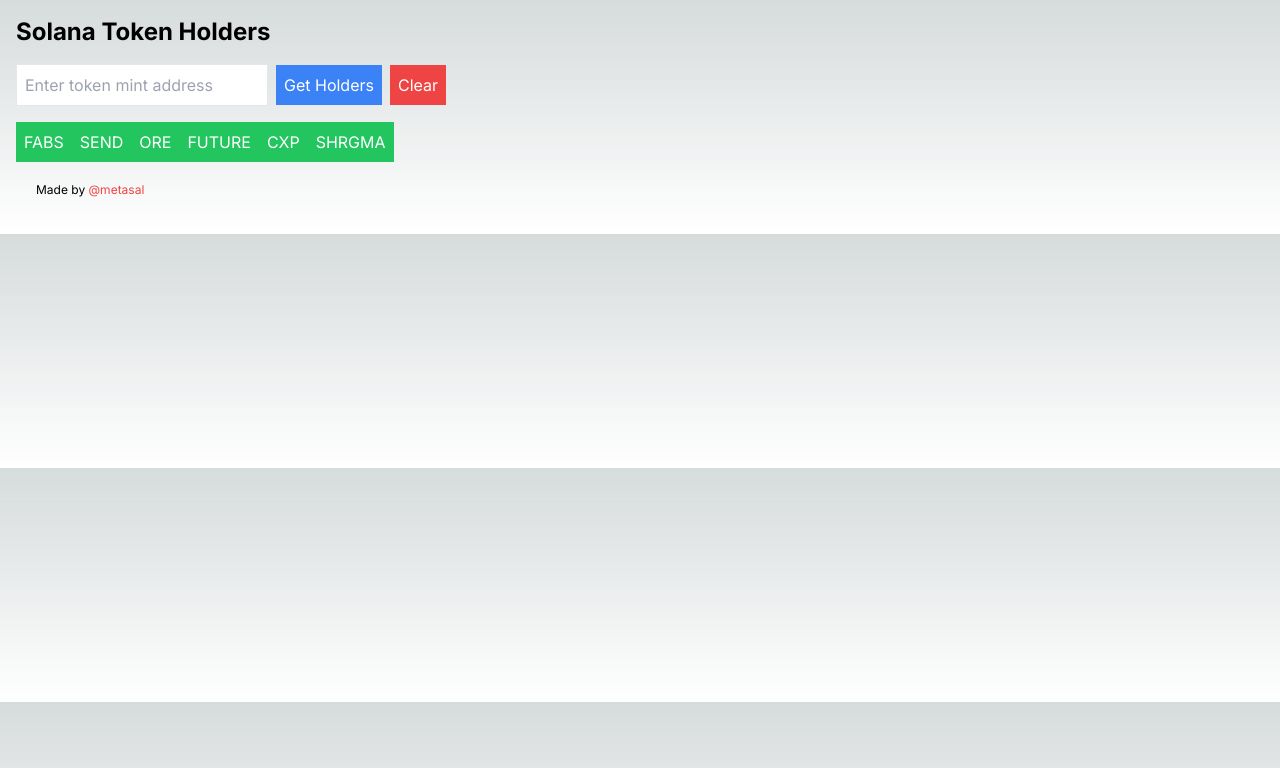
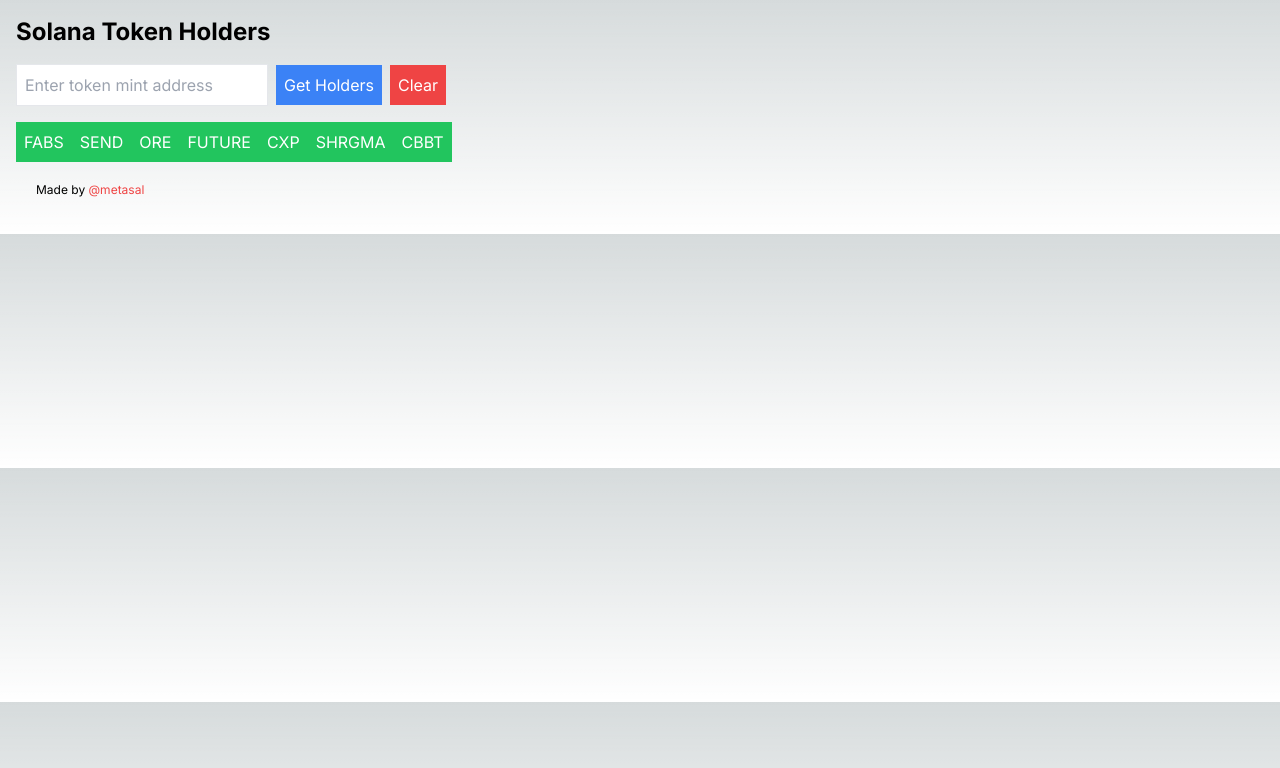
Before and after one commit to metasal1/tokenholders, a Next.js app: page / in a window 1280 px wide. Shown: the top 768 px of the page. Built offline with nearby package versions, Linux system fonts and the light colour scheme.

Commit message:
added CBBT

```diff
--- a/src/app/page.tsx
+++ b/src/app/page.tsx
@@ -88,6 +88,8 @@ export default function Home() {
         <button onClick={() => setMintAddress('FUTURETnhzFApq2TiZiNbWLQDXMx4nWNpFtmvTf11pMy')} className="text-white bg-green-500 hover:bg-purple-500 p-2 ">FUTURE</button>
         <button onClick={() => setMintAddress('Ax6TrTpSthzu1RNptH5VBRR53atgvK75fCSV4zQpump')} className="text-white bg-green-500 hover:bg-purple-500 p-2 ">CXP</button>
         <button onClick={() => setMintAddress('8dtYmiGyAMahRtj2W9XVqAjJo59dGbCT7yk7AaxPBzLc')} className="text-white bg-green-500 hover:bg-purple-500 p-2 ">SHRGMA</button>
+        <button onClick={() => setMintAddress('CBBTCYTLFmQMKQznzSX4un9zBdnL3Em7PU99ZQ1UWwfv')} className="text-white bg-green-500 hover:bg-purple-500 p-2 ">CBBT</button>
+
       </div>
       {error && <p className="text-red-500">{error}</p>}
       {holders && (
```
